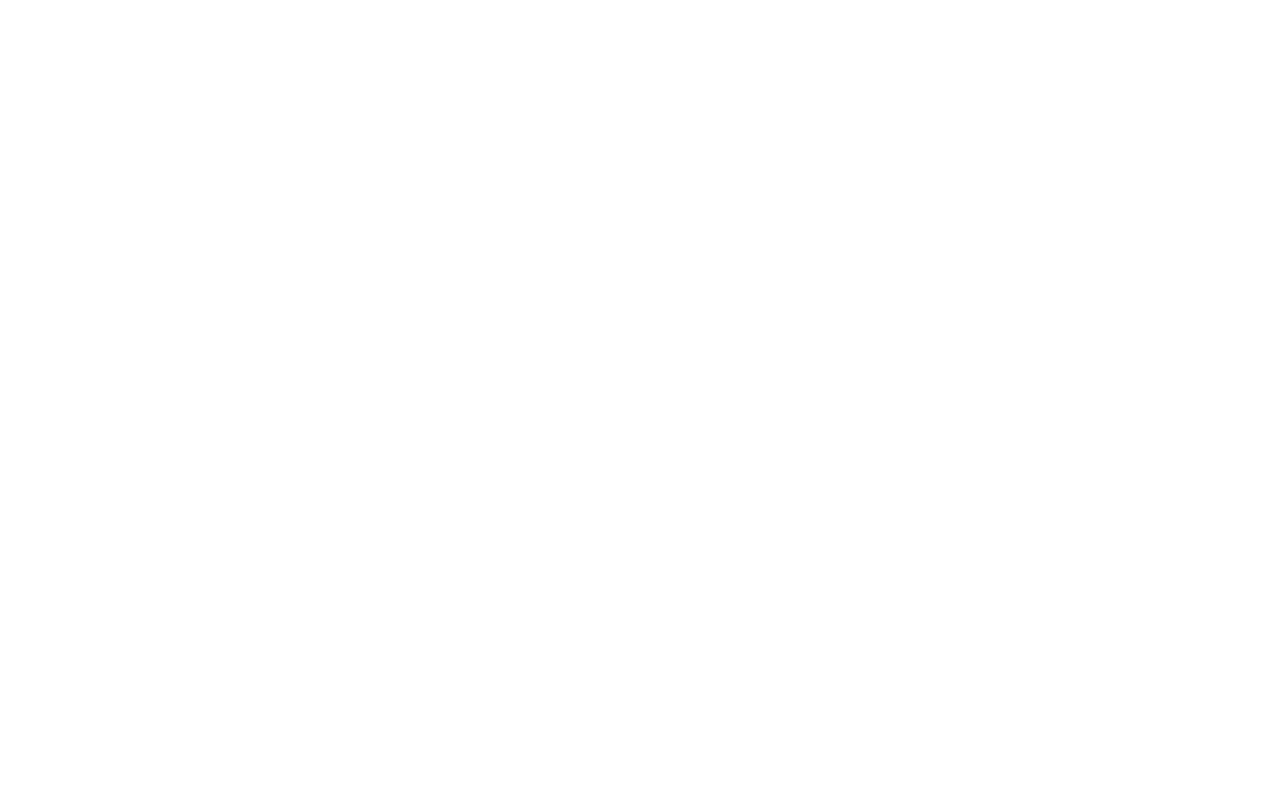
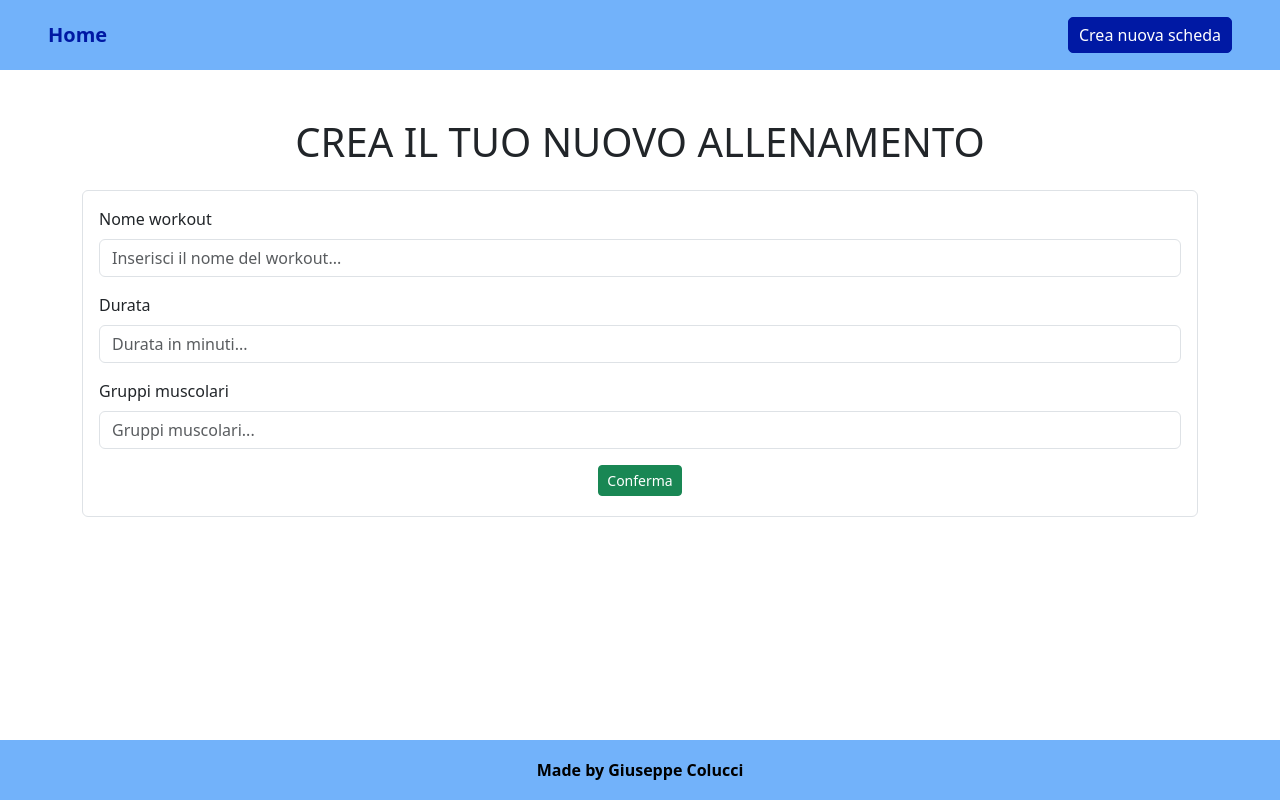
Before and after one commit to GiuseppeColucci95/scheda-palestra, a React (Vite) app: page /new in a window 1280 px wide. Before the commit this address had no page. Built offline with nearby package versions, Linux system fonts and the light colour scheme.

Commit message:
start add new workout

```diff
--- a/src/App.jsx
+++ b/src/App.jsx
@@ -3,6 +3,7 @@
 import DefaultLayout from "./layouts/DefaultLayout";
 import Homepage from "./pages/Homepage";
 import WorkoutPage from "./pages/WorkoutPage";
+import NewWorkoutPage from "./pages/NewWorkoutPage";
 
 export default function App() {
 
@@ -13,6 +14,7 @@
           <Route Component={DefaultLayout}>
             <Route path='/' Component={Homepage}></Route>
             <Route path='/workout/:id' Component={WorkoutPage}></Route>
+            <Route path='/new' Component={NewWorkoutPage}></Route>
           </Route>
         </Routes>
       </BrowserRouter>
--- a/src/components/Header.jsx
+++ b/src/components/Header.jsx
@@ -4,7 +4,7 @@
     <>
       <header className="d-flex justify-content-between align-items-center px-5">
         <a id="home-ref" className="text-decoration-none" href="/">Home</a>
-        <a className="button text-decoration-none text-white" href="#">Crea nuova scheda</a>
+        <a className="button text-decoration-none text-white" href="/new">Crea nuova scheda</a>
       </header>
     </>
   );
--- /dev/null
+++ b/src/pages/NewWorkoutPage.jsx
@@ -0,0 +1,104 @@
+import { useState } from "react";
+import { useNavigate } from "react-router-dom";
+
+export default function NewWorkoutPage() {
+
+  //datas
+  const [workoutForm, setWorkoutForm] = useState({ titolo: "", durata: "", gruppiMuscolari: "" });
+  const navigate = useNavigate();
+
+  //function to add a workout and redirect to workout page
+  function handleAddWorkout(e) {
+
+    const workoutsToEdit = JSON.parse(localStorage.getItem("schede"));
+
+    let idToSet = 0;
+    for (let i = 0; i < workoutsToEdit.length; i++) {
+      if (workoutsToEdit[i].id > idToSet) {
+        idToSet = workoutsToEdit[i].id;
+      }
+    }
+
+    const newCompleteWorkout = {
+      id: ++idToSet,
+      numeroEsercizi: 0,
+      titolo: workoutForm.titolo,
+      durata: workoutForm.durata,
+      gruppiMuscolari: workoutForm.gruppiMuscolari,
+      esercizi: []
+    }
+
+    workoutsToEdit.push(newCompleteWorkout);
+    localStorage.setItem("schede", JSON.stringify(workoutsToEdit));
+
+    navigate(`/workout/${newCompleteWorkout.id}`);
+  }
+
+  //template
+  return (
+    <>
+      <div className="container">
+
+        <h1 className="text-center pt-5 pb-3">CREA IL TUO NUOVO ALLENAMENTO</h1>
+
+        <form onSubmit={handleAddWorkout} className="mb-3 border rounded p-3">
+          <div className="row d-flex justify-content-center align-items-end row-gap-3">
+
+            <div className="col-xs-12 col-xxl-4">
+              <div>
+                <label htmlFor="nome" className="form-label">Nome workout</label>
+                <input
+                  required
+                  value={workoutForm.titolo}
+                  onChange={(e) => setWorkoutForm({ ...workoutForm, titolo: e.target.value })}
+                  type="text"
+                  name="nome"
+                  id="nome"
+                  className="form-control"
+                  placeholder="Inserisci il nome del workout..." />
+              </div>
+            </div>
+
+            <div className="col-xs-12 col-xxl-3">
+              <div>
+                <label htmlFor="durata" className="form-label">Durata</label>
+                <input
+                  required
+                  value={workoutForm.durata}
+                  onChange={(e) => setWorkoutForm({ ...workoutForm, durata: Number(e.target.value) })}
+                  type="number"
+                  min="1"
+                  name="durata"
+                  id="durata"
+                  className="form-control"
+                  placeholder="Durata in minuti..." />
+              </div>
+            </div>
+
+            <div className="col-xs-12 col-xxl-4">
+              <div>
+                <label htmlFor="gruppiMuscolari" className="form-label">Gruppi muscolari</label>
+                <input
+                  required
+                  value={workoutForm.gruppiMuscolari}
+                  onChange={(e) => setWorkoutForm({ ...workoutForm, gruppiMuscolari: e.target.value })}
+                  type="text"
+                  name="gruppiMuscolari"
+                  id="gruppiMuscolari"
+                  className="form-control"
+                  placeholder="Gruppi muscolari..." />
+              </div>
+            </div>
+
+            <div className="col-xs-12 col-xxl-1 text-center">
+              <button type="submit" className="btn btn-sm btn-success mb-1">Conferma</button>
+            </div>
+
+          </div>
+        </form>
+        {/* FORM DI CREAZIONE SCHEDA */}
+
+      </div>
+    </>
+  );
+}
--- a/src/pages/WorkoutPage.jsx
+++ b/src/pages/WorkoutPage.jsx
@@ -248,7 +248,7 @@
         {/* FORM DI MODIFICA SCHEDA */}
 
         {
-          workout &&
+          (workout) &&
           (
             <div className="d-none d-sm-block">
               <table className="table table-bordered">
@@ -286,6 +286,7 @@
               </table>
             </div>
           )
+
         }
         {/* BIG TABLE */}
 
```
